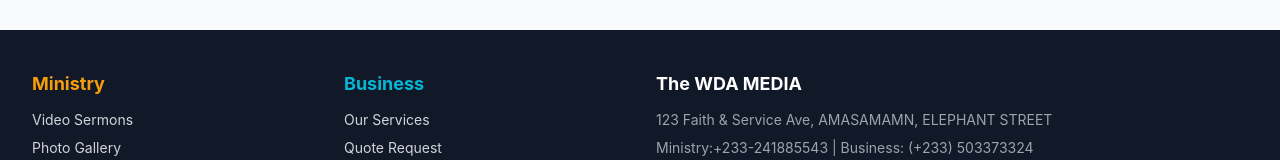
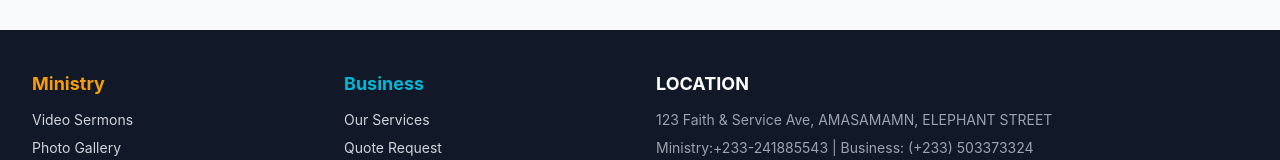
Before and after one commit to Admin85543/test3, a plain HTML site: page index.html in a window 1280 px wide. Shown: the part 3712-3872 px from the top of the page. Drawn offline with nearby package versions, Linux system fonts and the light colour scheme.

Commit message:
Update index.html

```diff
--- a/index.html
+++ b/index.html
@@ -316,7 +316,7 @@ frameborder="0"
                 </ul>
             </div>
             <div class="col-span-2 md:col-span-2">
-                <h5 class="text-lg font-bold mb-3 text-white">The WDA MEDIA</h5>
+                <h5 class="text-lg font-bold mb-3 text-white">LOCATION</h5>
                 <p class="text-sm text-gray-400">123 Faith & Service Ave, AMASAMAMN, ELEPHANT STREET</p>
                 <p class="text-sm text-gray-400 mt-2">Ministry:+233-241885543 | Business: (+233) 503373324</p>
                 <P Class="text-sm text-gray-400 mt-4">Email: walkeraggeybernard@gmail.com</P>
```
